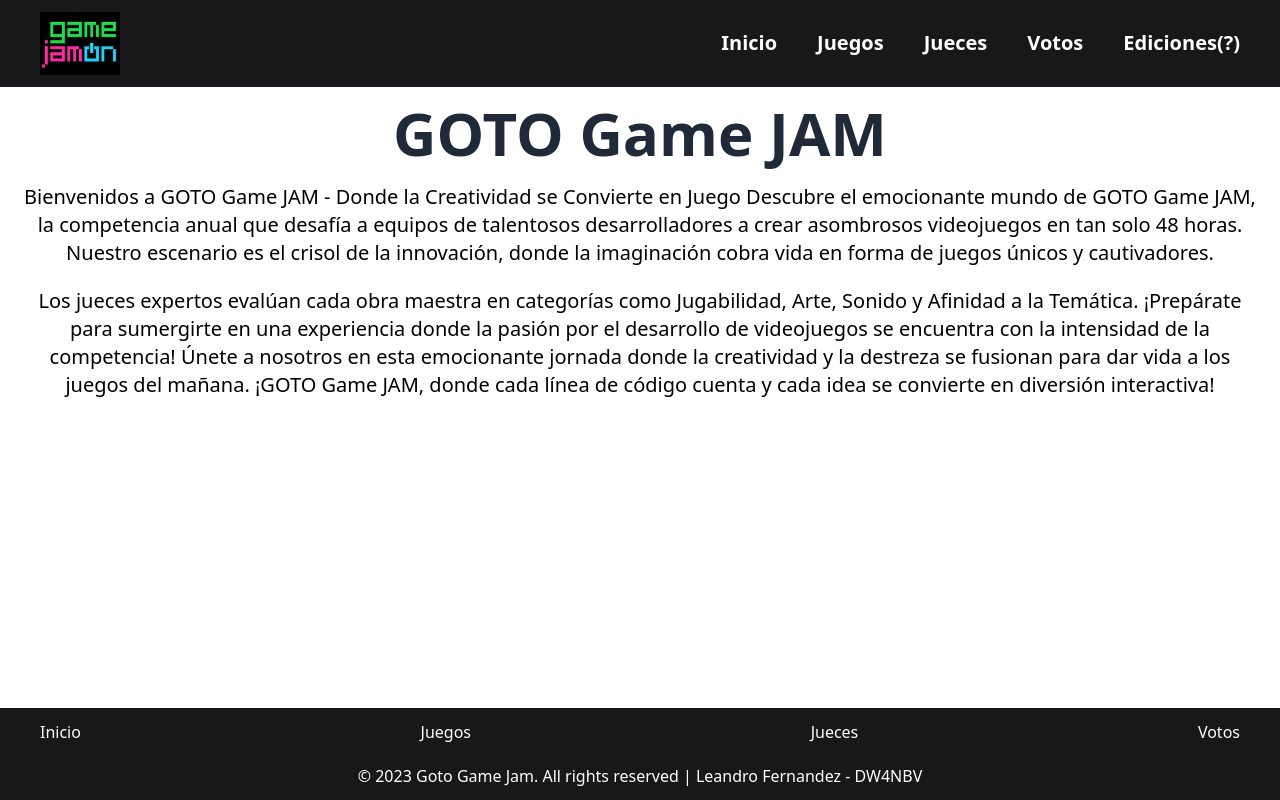
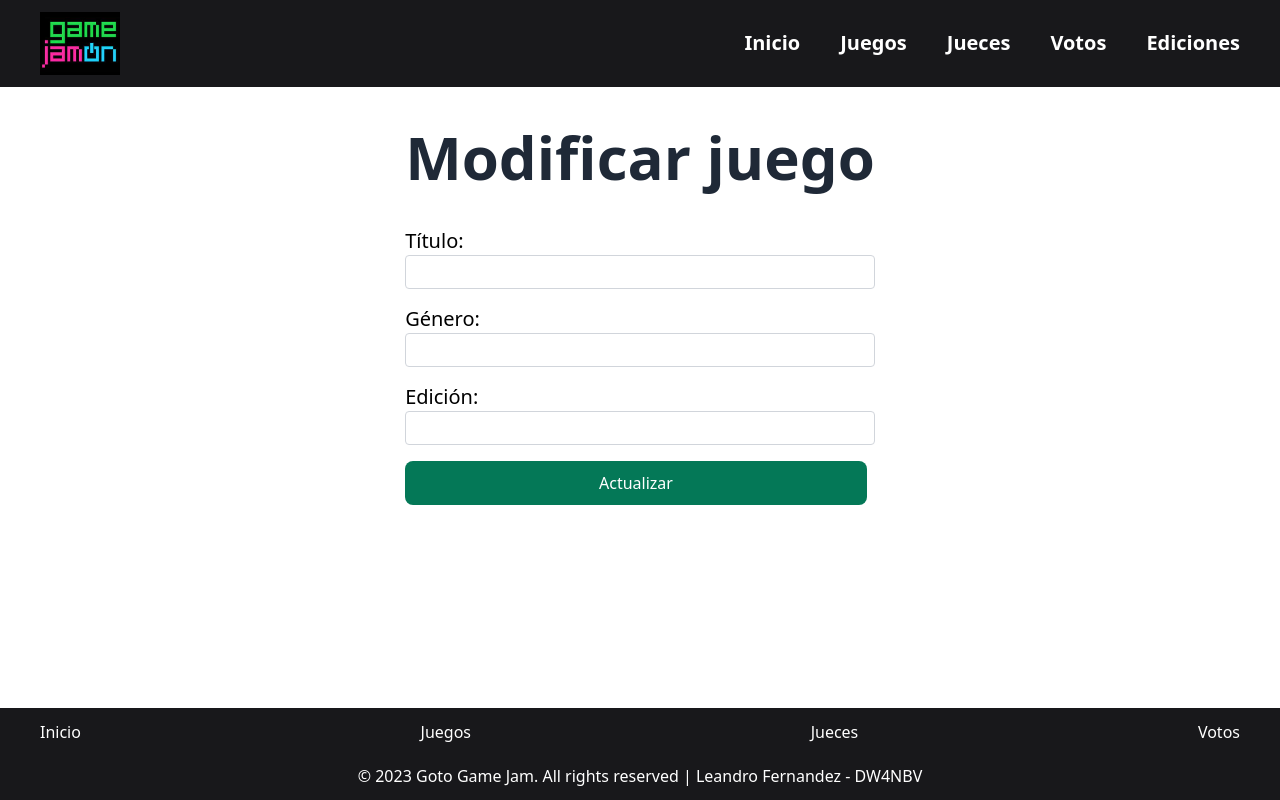
Before and after one commit to tomasmedero/voting-game, a React (Vite) app: page /games/update/1 in a window 1280 px wide. Before the commit this address led to /. Built offline with nearby package versions, Linux system fonts and the light colour scheme.

Commit message:
add-front-del-crud

```diff
--- a/src/components/MainTitle.jsx
+++ b/src/components/MainTitle.jsx
@@ -2,7 +2,7 @@
 export const MainTitle = ({ title }) => {
     return (
         <>
-            <h1 className="text-6xl font-bold text-center my-4 text-gray-800">
+            <h1 className="text-6xl font-bold text-center my-10 text-gray-800">
                 {title}
             </h1>
         </>
--- a/src/components/NavBar.jsx
+++ b/src/components/NavBar.jsx
@@ -42,9 +42,9 @@ export const NavBar = () => {
                 <li>
                     <NavLink
                         className="hover:bg-green-700 hover:text-black transition-all hover:p-3 rounded-md"
-                        to="/editions"
+                        to="/edition"
                     >
-                        Ediciones(?)
+                        Ediciones
                     </NavLink>
                 </li>
             </ul>
--- /dev/null
+++ b/src/pages/AddNewGame.jsx
@@ -0,0 +1,88 @@
+import { useState } from "react";
+import { MainTitle } from "../components";
+
+export const AddNewGame = () => {
+    const [name, setName] = useState("");
+    const [genre, setGenre] = useState("");
+    const [members, setMembers] = useState([]);
+    const [edition, setEdition] = useState("");
+
+    const handleNameChange = (e) => {
+        setName(e.target.value);
+    };
+
+    const handleGenreChange = (e) => {
+        setGenre(e.target.value);
+    };
+
+    const handleMembersChange = (e) => {
+        setMembers(e.target.value.split(","));
+    };
+
+    const handleEditionChange = (e) => {
+        setEdition(e.target.value);
+    };
+
+    const handleSubmit = (e) => {
+        e.preventDefault();
+        // TODO: Agregar la lógica para que el CRUD funcione a la API
+        // Todo esto está hecho con Copilot oka :)
+    };
+
+    return (
+        <>
+            <MainTitle title={"Agregar nuevo juego"} />
+            <div className="flex justify-center items-center max-h-screen">
+                <div className="w-2/4 flex flex-col items-center">
+                    <form
+                        onSubmit={handleSubmit}
+                        className="flex flex-col space-y-4 mx-auto"
+                    >
+                        <label className="flex flex-col text-xl">
+                            Nombre:
+                            <input
+                                type="text"
+                                value={name}
+                                onChange={handleNameChange}
+                                className="px-2 py-1 border border-gray-300 rounded"
+                            />
+                        </label>
+                        <label className="flex flex-col text-xl">
+                            Género:
+                            <input
+                                type="text"
+                                value={genre}
+                                onChange={handleGenreChange}
+                                className="px-2 py-1 border border-gray-300 rounded"
+                            />
+                        </label>
+                        <label className="flex flex-col text-xl">
+                            Miembros (separated by commas (???):
+                            <input
+                                type="text"
+                                value={members.join(",")}
+                                onChange={handleMembersChange}
+                                className="px-2 py-1 border border-gray-300 rounded"
+                            />
+                        </label>
+                        <label className="flex flex-col text-xl">
+                            Edición:
+                            <input
+                                type="text"
+                                value={edition}
+                                onChange={handleEditionChange}
+                                className="px-2 py-1 border border-gray-300 rounded"
+                            />
+                        </label>
+                        <button
+                            type="submit"
+                            className="text-white hover:py-5 hover:px-7 hover:text-black bg-emerald-700 hover:bg-emerald-400 focus:ring-4 focus:ring-blue-300 font-medium rounded-lg text-md px-5 py-2.5 me-2 mb-2 dark:bg-blue-600 dark:hover:bg-blue-700 focus:outline-none dark:focus:ring-blue-800 transition-all"
+                        >
+                            Agregar juego
+                        </button>
+                    </form>
+                </div>
+            </div>
+        </>
+    );
+};
--- a/src/pages/EditionPage.jsx
+++ b/src/pages/EditionPage.jsx
@@ -1,24 +1,12 @@
-/* eslint-disable react/prop-types */
-import { useHistory } from "react-router-dom";
+// TODO: Acá crear la edicion de los juegos. Algunos botones que aparezcan con los números de las ediciones de la
+
 import { MainTitle } from "../components";
 
-export const EditionPage = ({ games }) => {
-    const history = useHistory();
-
-    // Get a list of all unique edition years
-    const editions = [...new Set(games.map((game) => game.edition))];
-
+// goto game jam (voting game) y que al hacer click en uno de ellos te lleve a la pagina de la edición.
+export const EditionPage = () => {
     return (
-        <div className="edition-page">
-            <MainTitle title="Ediciones" />
-            {editions.map((edition) => (
-                <button
-                    key={edition}
-                    onClick={() => history.push(`/editions/${edition}`)}
-                >
-                    {edition}
-                </button>
-            ))}
-        </div>
+        <>
+            <MainTitle title={"Ediciones"} />
+        </>
     );
 };
--- a/src/pages/GamesPage.jsx
+++ b/src/pages/GamesPage.jsx
@@ -19,7 +19,7 @@ export const GamesPage = () => {
     return (
         <>
             <MainTitle title="Juegos" />
-            <div className="flex">
+            <div className="flex flex-col items-center">
                 {isLoading && (
                     <span className="text-3xl">Estoy cargando...</span>
                 )}
@@ -49,6 +49,14 @@ export const GamesPage = () => {
                         </li>
                     ))}
                 </ul>
+                <div>
+                    <Link
+                        to={"/games/new/"}
+                        className="text-white hover:py-5 hover:px-7 hover:text-black bg-emerald-700 hover:bg-emerald-400 focus:ring-4 focus:ring-blue-300 font-medium rounded-lg text-md px-5 py-2.5 me-2 mb-2 dark:bg-blue-600 dark:hover:bg-blue-700 focus:outline-none dark:focus:ring-blue-800 transition-all"
+                    >
+                        Agregar nuevo juego
+                    </Link>
+                </div>
             </div>
         </>
     );
--- a/src/pages/JudgesPage.jsx
+++ b/src/pages/JudgesPage.jsx
@@ -20,10 +20,12 @@ export const JudgesPage = () => {
         <>
             <MainTitle title="Jueces" />
             <div>
-                {isLoading && (
-                    <span className="text-3xl">Estoy cargando...</span>
-                )}
                 <div className="flex flex-wrap justify-center">
+                    {isLoading && (
+                        <span className="text-3xl text-center">
+                            Estoy cargando...
+                        </span>
+                    )}
                     {judges.map((judge) => (
                         <div
                             key={judge._id}
--- a/src/pages/OneGamePage.jsx
+++ b/src/pages/OneGamePage.jsx
@@ -1,7 +1,7 @@
 /* eslint-disable react/prop-types */
 
 import { useEffect, useState } from "react";
-import { useParams } from "react-router-dom";
+import { Link, useParams } from "react-router-dom";
 
 export const OneGamePage = () => {
     const { id } = useParams();
@@ -22,7 +22,9 @@ export const OneGamePage = () => {
     }, [id]);
 
     const { name, genre, edition } = game;
-
+    // TODO: Eliminar un juego
+    // http://localhost:3000/api/games/
+    // El id va por el body del JSON. No por url creo oka
     return (
         <>
             {isLoading && <span className="text-3xl">Estoy cargando...</span>}
@@ -31,12 +33,36 @@ export const OneGamePage = () => {
                 <h1 className="text-4xl font-bold mb-4">{name}</h1>
                 <p className="text-xl mb-2">
                     Genero:{" "}
-                    <span className="text-rose-950 font-medium">{genre}</span>
+                    <span className="bg-yellow-300 text-black p-1 font-medium">
+                        {genre}
+                    </span>
                 </p>
-                <p className="text-xl">
-                    Lanzamiento:{" "}
-                    <span className="text-rose-950 font-medium">{edition}</span>
+                <p className="text-xl my-10">
+                    Edición:{" "}
+                    <span className="bg-yellow-300 text-black p-1 font-medium">
+                        {edition}
+                    </span>
                 </p>
+                <Link
+                    to={`/games/update/${id}`}
+                    className="text-black hover:py-4 hover:px-7 hover:text-white bg-cyan-400 hover:bg-cyan-600 focus:ring-4 focus:ring-blue-300 font-medium rounded-lg text-md px-5 py-2.5 me-2 mb-2 dark:bg-blue-600 dark:hover:bg-blue-700 focus:outline-none dark:focus:ring-blue-800 transition-all"
+                >
+                    Modificar
+                </Link>
+                <button
+                    onClick={() => {
+                        if (
+                            window.confirm(
+                                "Are you sure you want to delete this game?"
+                            )
+                        ) {
+                            // TODO: agregar la lógica para hacer el DELETE del juego
+                        }
+                    }}
+                    className="text-white hover:py-4 hover:px-7 hover:text-black bg-pink-700 hover:bg-pink-400 focus:ring-4 focus:ring-blue-300 font-medium rounded-lg text-md px-5 py-2.5 me-2 mb-2 dark:bg-blue-600 dark:hover:bg-blue-700 focus:outline-none dark:focus:ring-blue-800 transition-all"
+                >
+                    Eliminar
+                </button>
             </div>
         </>
     );
--- /dev/null
+++ b/src/pages/UpdateGame.jsx
@@ -0,0 +1,74 @@
+import { useState } from "react";
+import { MainTitle } from "../components";
+
+const UpdateGame = () => {
+    const [gameData, setGameData] = useState({
+        title: "",
+        description: "",
+        genre: "",
+        releaseYear: "",
+    });
+
+    const handleChange = (e) => {
+        setGameData({ ...gameData, [e.target.name]: e.target.value });
+    };
+
+    const handleSubmit = (e) => {
+        e.preventDefault();
+        // TODO: agregar la lógica de UPDATE del juego
+    };
+
+    return (
+        <div className="flex justify-center items-center max-h-screen">
+            <div>
+                <MainTitle title="Modificar juego" />
+                <form
+                    onSubmit={handleSubmit}
+                    className="flex flex-col space-y-4 mx-auto"
+                >
+                    <label className="flex flex-col text-xl">
+                        Título:
+                        <input
+                            type="text"
+                            id="title"
+                            name="title"
+                            value={gameData.title}
+                            onChange={handleChange}
+                            className="px-2 py-1 border border-gray-300 rounded"
+                        />
+                    </label>
+                    <label className="flex flex-col text-xl">
+                        Género:
+                        <input
+                            type="text"
+                            id="genre"
+                            name="genre"
+                            value={gameData.genre}
+                            onChange={handleChange}
+                            className="px-2 py-1 border border-gray-300 rounded"
+                        />
+                    </label>
+                    <label className="flex flex-col text-xl">
+                        Edición:
+                        <input
+                            type="text"
+                            id="releaseYear"
+                            name="releaseYear"
+                            value={gameData.edition}
+                            onChange={handleChange}
+                            className="px-2 py-1 border border-gray-300 rounded"
+                        />
+                    </label>
+                    <button
+                        type="submit"
+                        className="text-white hover:py-5 hover:px-7 hover:text-black bg-emerald-700 hover:bg-emerald-400 focus:ring-4 focus:ring-blue-300 font-medium rounded-lg text-md px-5 py-2.5 me-2 mb-2 dark:bg-blue-600 dark:hover:bg-blue-700 focus:outline-none dark:focus:ring-blue-800 transition-all"
+                    >
+                        Actualizar
+                    </button>
+                </form>
+            </div>
+        </div>
+    );
+};
+
+export default UpdateGame;
--- a/src/router/AppRouter.jsx
+++ b/src/router/AppRouter.jsx
@@ -4,6 +4,8 @@ import { NavBar, FooterComponent } from "../components";
 import VotesPage from "../pages/VotesPage";
 import { OneJudgePage } from "../pages/OneJudgePage";
 import { EditionPage } from "../pages/EditionPage";
+import { AddNewGame } from "../pages/AddNewGame";
+import UpdateGame from "../pages/UpdateGame";
 
 export const AppRouter = () => {
     return (
@@ -13,6 +15,8 @@ export const AppRouter = () => {
                 <Routes>
                     <Route path="/" element={<HomePage />} />
                     <Route path="/games" element={<GamesPage />} />
+                    <Route path="/games/new" element={<AddNewGame />} />
+                    <Route path="/games/update/:id" element={<UpdateGame />} />
                     <Route path="/games/:id" element={<OneGamePage />} />
                     <Route path="/judges" element={<JudgesPage />} />
                     <Route
```
